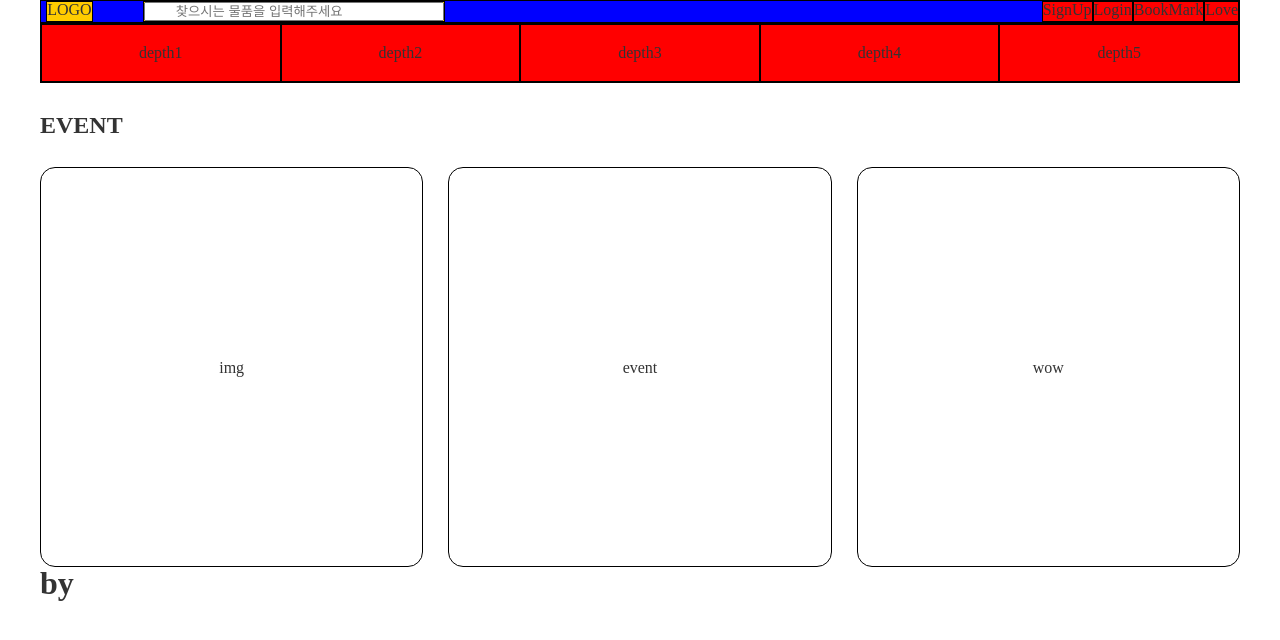
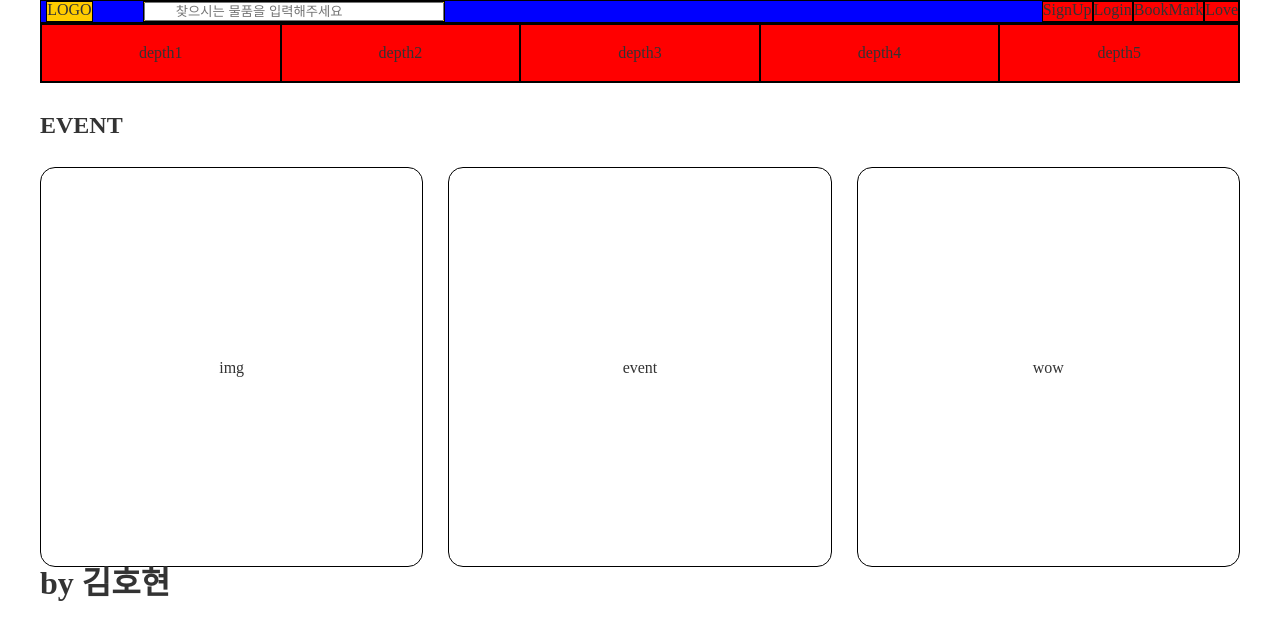
Before and after one commit to taengK/FairyTeam, a React (Create React App) app in the folder Fairy/: page / in a window 1280 px wide. Shown: the top 640 px of the page. Built offline with nearby package versions, Linux system fonts and the light colour scheme.

Commit message:
김호현

```diff
--- a/Fairy/src/App.js
+++ b/Fairy/src/App.js
@@ -26,7 +26,7 @@ function App() {
 
           {/* footer */}
 
-          <h1>by</h1>
+          <h1>by 김호현</h1>
     </div>
   );
 }
```
